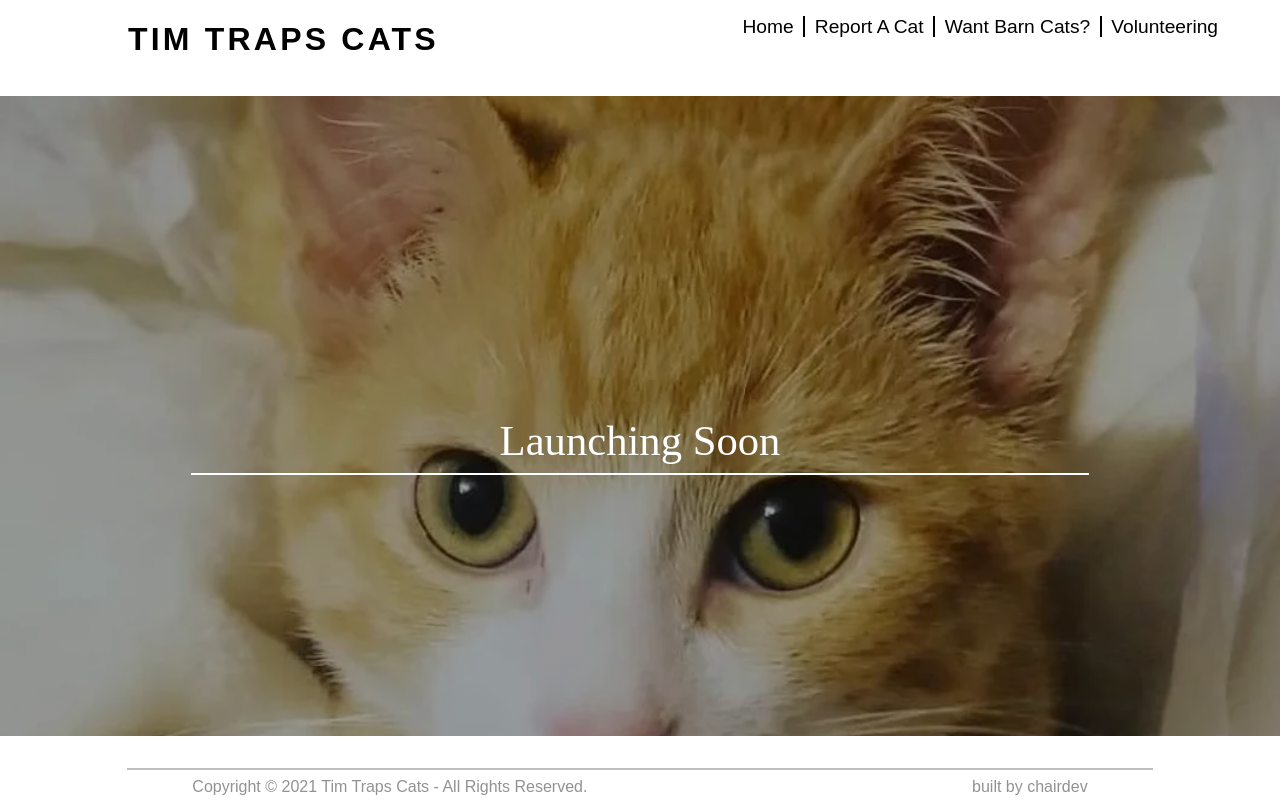
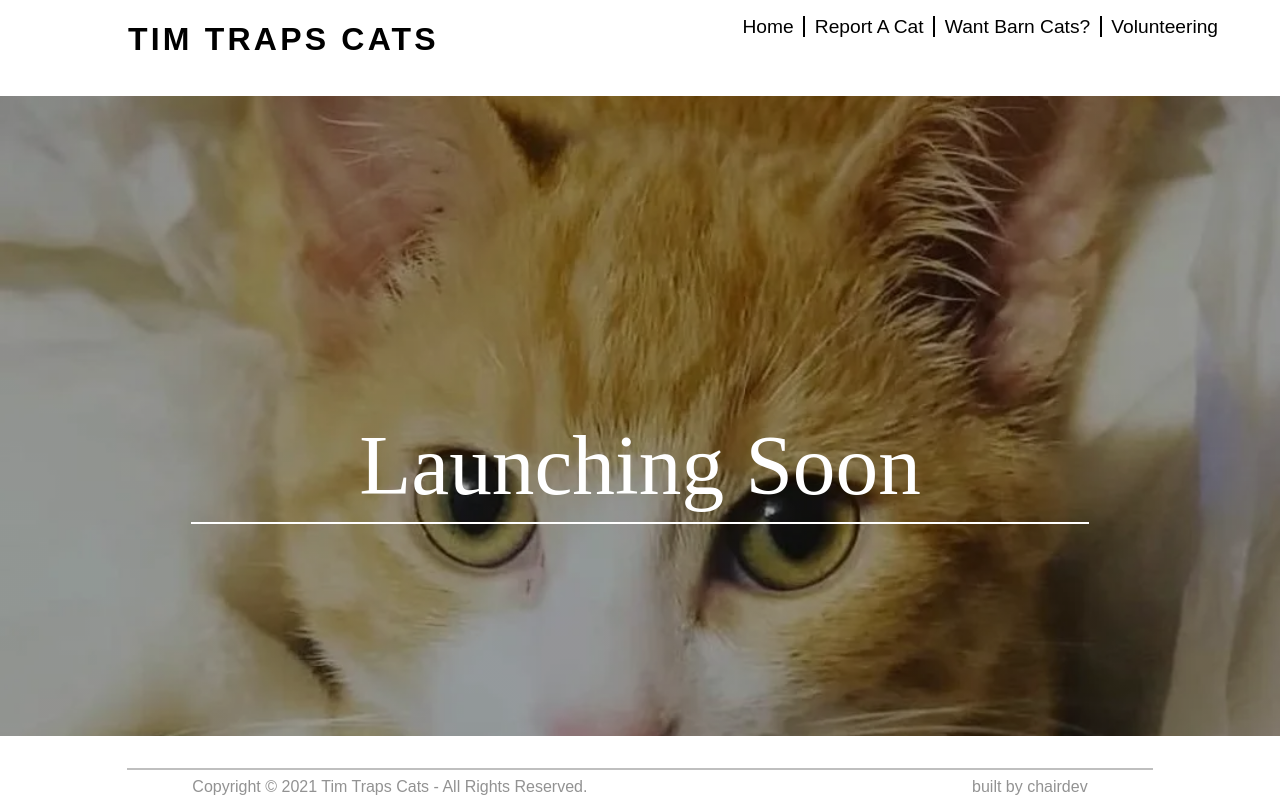
Before and after one commit to TimTrapsCats/timtrapscats.github.io, a plain HTML site: page index.html in a window 1280 px wide. Drawn offline with Linux system fonts and the light colour scheme.

Commit message:
scaling fix

```diff
--- a/css/styles.css
+++ b/css/styles.css
@@ -91,6 +91,13 @@ hr.thickWhiteUnderline{
     color: black;
 }
 
+/*Home page css*/
+#catimgtext{
+    text-align: center;
+    font-size: 64pt;
+    color: white;
+}
+
 @media screen and (max-width: 1050px) {
     header{
         flex-direction: column;
@@ -130,4 +137,7 @@ hr.thickWhiteUnderline{
         justify-content: center;
         margin: auto;
     }
+    #catimgtext{
+        font-size: 32pt;
+    }
 }
--- a/index.html
+++ b/index.html
@@ -9,6 +9,8 @@
         <link href="https://fonts.googleapis.com/css2?family=Montserrat" rel="stylesheet">
         <link href="/css/styles.css" rel="stylesheet">
         <!-- <link href="https://fonts.googleapis.com/css2?family=Montserrat:ital,wght@0,100;0,200;0,300;0,400;0,500;0,600;0,700;0,800;0,900;1,100;1,200;1,300;1,400;1,500;1,600;1,700;1,800;1,900&display=swap" rel="stylesheet">  -->
+        <style>
+        </style>
     </head>
     <body style="width: 100%; border: 0px; margin: 0px; ">
         <header style="">
@@ -34,7 +36,7 @@
         <div id="body" style="width: 100%; border: 0px; margin: 0px; display: flex;">
             <div id="comingSoonCatImg" style="background-image: linear-gradient(rgba(0, 0, 0, 0.37) 0%, rgba(0, 0, 0, 0.37) 100%), url(./media/img/homepagecat.webp); background-repeat: no-repeat; background-position: center; background-size: cover; width: 100%; height: 0px; padding: 40vh 0 40vh 0; margin: 0px;
             " >
-            <div style="text-align: center; font-size: 32pt; color: white;">
+            <div id="catimgtext" style="">
                 Launching Soon
             </div>
                 <hr style="width: 70vw; color: white; border: 1px solid white">
```
